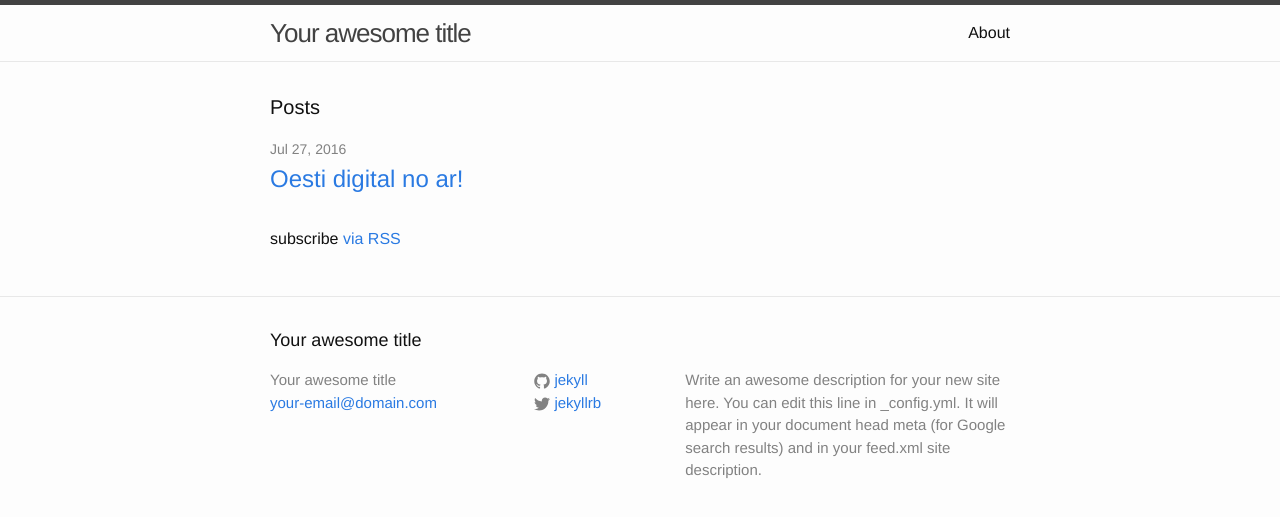
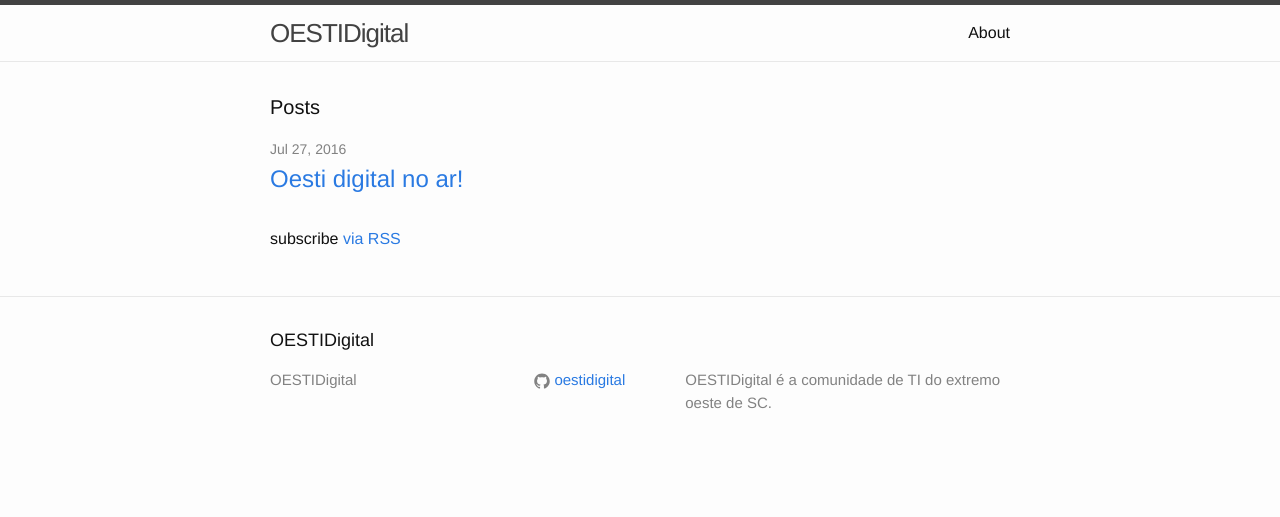
Before and after one commit to OESTIDigital/OESTIDigital.github.io, a Jekyll site: the page built from index.html, in a window 1280 px wide. Shown: the top 517 px of the page. Built offline with Jekyll 4.4.1, drawn with Linux system fonts in a browser that asks for light colours.

Commit message:
basic info

```diff
--- a/_config.yml
+++ b/_config.yml
@@ -6,16 +6,12 @@
 # 'jekyll serve'. If you change this file, please restart the server process.
 
 # Site settings
-title: Your awesome title
-email: your-email@domain.com
+title: OESTIDigital
 description: > # this means to ignore newlines until "baseurl:"
-  Write an awesome description for your new site here. You can edit this
-  line in _config.yml. It will appear in your document head meta (for
-  Google search results) and in your feed.xml site description.
+  OESTIDigital é a comunidade de TI do extremo oeste de SC.
 baseurl: "" # the subpath of your site, e.g. /blog
-url: "http://yourdomain.com" # the base hostname & protocol for your site
-twitter_username: jekyllrb
-github_username:  jekyll
+url: "http://oestidigital.github.io" # the base hostname & protocol for your site
+github_username: oestidigital
 
 # Build settings
 markdown: kramdown
```
